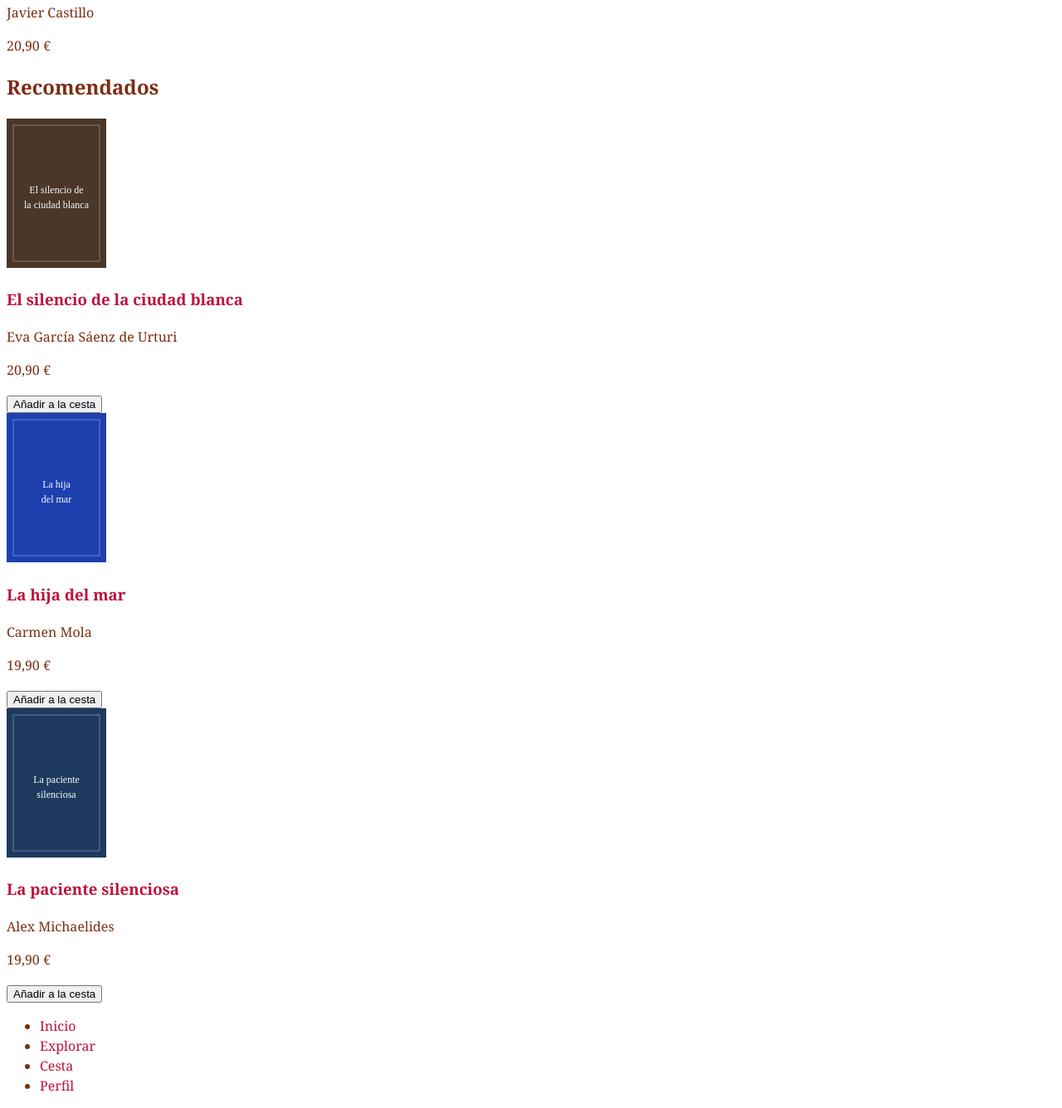
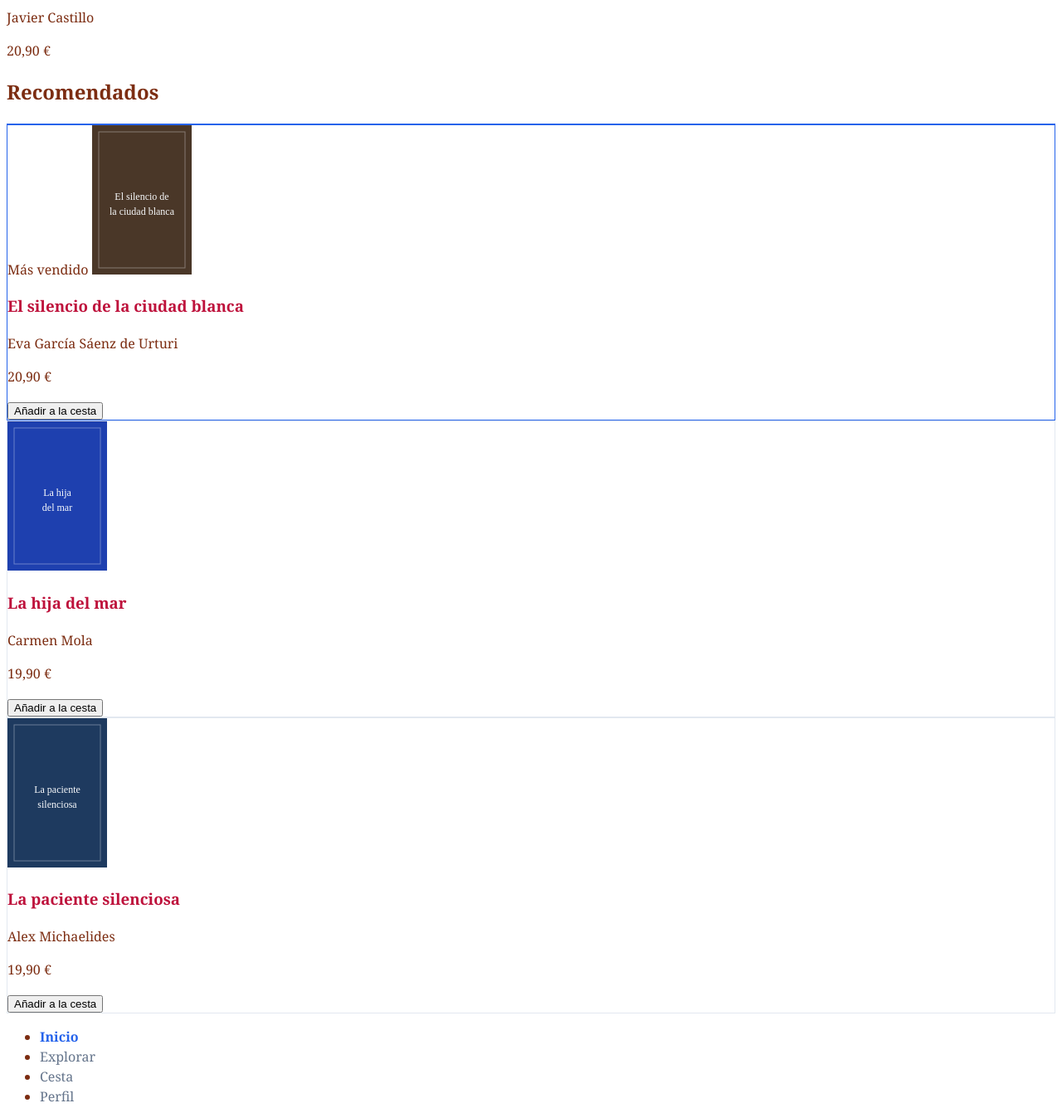
Before and after one commit to hljagonzalez/trastienda-ud4, a plain HTML site: page index.html in a window 1280 px wide. Shown: the part 1454-2790 px from the top of the page at 83% size. Drawn offline with Linux system fonts and the light colour scheme.

Commit message:
S2: Ejercicio propuesto 9 - Selectores

```diff
--- a/css/estilos.css
+++ b/css/estilos.css
@@ -13,3 +13,48 @@ a {
   color: #be123c; /* Granate / carmesí para enlaces */
   text-decoration: none;
 }
+
+/* 1. Pestaña activa: color primario y negrita */
+nav a[aria-current="page"] {
+  color: #2563eb;
+  font-weight: 700;
+}
+
+/* 2. Resto de enlaces de la barra: gris, hover y focus-visible */
+nav a:not([aria-current="page"]) {
+  color: #64748b;
+}
+
+nav a:hover {
+  color: #1e293b;
+}
+
+nav a:focus-visible {
+  outline: 2px solid #2563eb;
+  outline-offset: 2px;
+}
+
+/* 3. Tarjetas y primera tarjeta con h2 + .card */
+.card {
+  background-color: #ffffff;
+  border: 1px solid #e2e8f0;
+}
+
+h2 + .card {
+  border-top: 2px solid #2563eb;
+}
+
+/* 4. Badges: ocultar vacíos con :empty y resaltar tarjeta con :has() */
+.badge:empty {
+  display: none;
+}
+
+article:has(.badge:not(:empty)) {
+  border-color: #2563eb;
+}
+
+/* 5. Botones de solo icono */
+button[aria-label] {
+  font-size: 1.25rem;
+  cursor: pointer;
+}
--- a/index.html
+++ b/index.html
@@ -51,7 +51,8 @@
     <section>
       <h2>Recomendados</h2>
 
-      <article>
+      <article class="card">
+        <span class="badge">Más vendido</span>
         <img src="img/silencio-ciudad-blanca.svg" alt="Portada de El silencio de la ciudad blanca" width="120" height="180">
         <h3><a href="detalle.html">El silencio de la ciudad blanca</a></h3>
         <p>Eva García Sáenz de Urturi</p>
@@ -59,7 +60,8 @@
         <button type="button">Añadir a la cesta</button>
       </article>
 
-      <article>
+      <article class="card">
+        <span class="badge"></span>
         <img src="img/hija-del-mar.svg" alt="Portada de La hija del mar" width="120" height="180">
         <h3><a href="detalle.html">La hija del mar</a></h3>
         <p>Carmen Mola</p>
@@ -67,7 +69,7 @@
         <button type="button">Añadir a la cesta</button>
       </article>
 
-      <article>
+      <article class="card">
         <img src="img/paciente-silenciosa.svg" alt="Portada de La paciente silenciosa" width="120" height="180">
         <h3><a href="detalle.html">La paciente silenciosa</a></h3>
         <p>Alex Michaelides</p>
```
